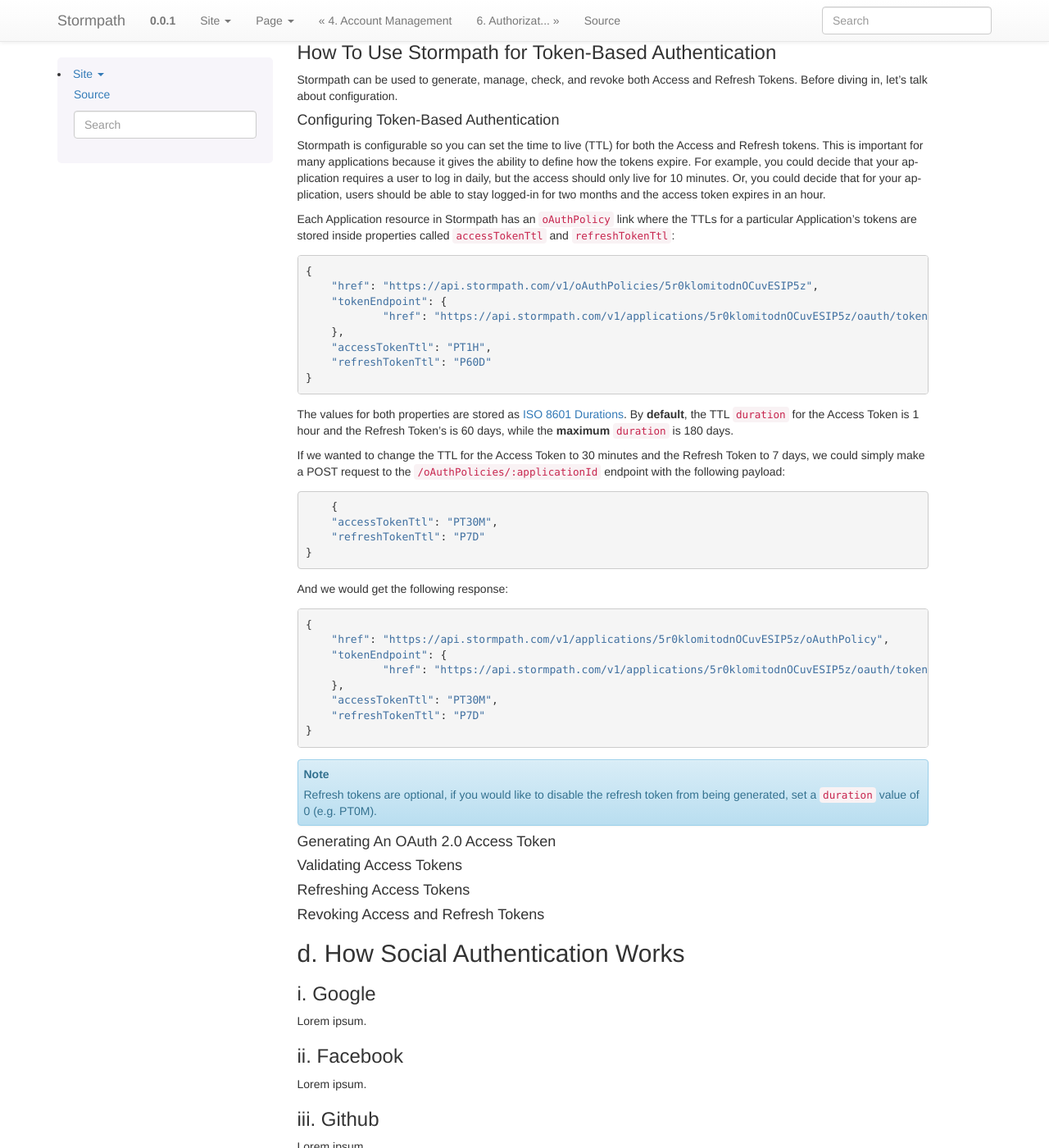
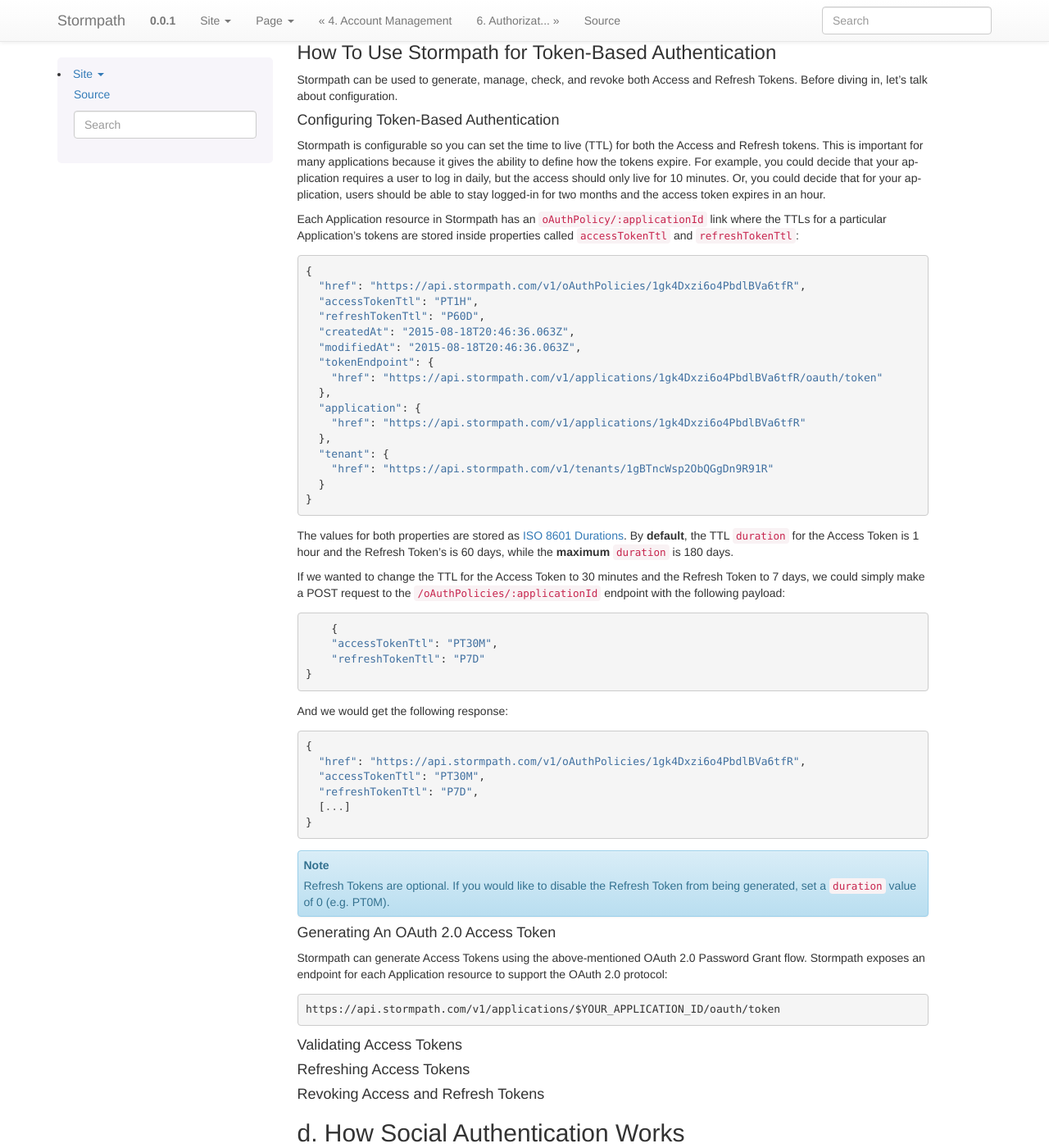
Before and after one commit to stormpath/stormpath-documentation, a Sphinx documentation site: the page built from source/005_auth_n.rst, in a window 1280 px wide and 1400 px high, scrolled down 4840 px. Shown: the whole window at 82% size. Built offline with Sphinx 7.4.7, drawn with Linux system fonts in a browser that asks for light colours; some of the changed text lies outside the part shown.

Commit message:
Added real responses to 5c

```diff
--- a/source/005_auth_n.rst
+++ b/source/005_auth_n.rst
@@ -183,7 +183,7 @@
 	  }
 	}
 
-At the end of this JSON we see two interesting links that we can now cover: access and refresh tokens.
+At the end of this JSON we see two interesting links that we can now cover: Access and Refresh tokens.
 
 c. How Token-Based Authentication Works
 =======================================
@@ -236,15 +236,23 @@
 
 Stormpath is configurable so you can set the time to live (TTL) for both the Access and Refresh tokens. This is important for many applications because it gives the ability to define how the tokens expire. For example, you could decide that your application requires a user to log in daily, but the access should only live for 10 minutes. Or, you could decide that for your application, users should be able to stay logged-in for two months and the access token expires in an hour.
 
-Each Application resource in Stormpath has an ``oAuthPolicy`` link where the TTLs for a particular Application's tokens are stored inside properties called ``accessTokenTtl`` and ``refreshTokenTtl``::
+Each Application resource in Stormpath has an ``oAuthPolicy/:applicationId`` link where the TTLs for a particular Application's tokens are stored inside properties called ``accessTokenTtl`` and ``refreshTokenTtl``::
 
 	{
-	    "href": "https://api.stormpath.com/v1/oAuthPolicies/5r0klomitodnOCuvESIP5z",
-	    "tokenEndpoint": {
-	            "href": "https://api.stormpath.com/v1/applications/5r0klomitodnOCuvESIP5z/oauth/token"
-	    },
-	    "accessTokenTtl": "PT1H",
-	    "refreshTokenTtl": "P60D"
+	  "href": "https://api.stormpath.com/v1/oAuthPolicies/1gk4Dxzi6o4PbdlBVa6tfR",
+	  "accessTokenTtl": "PT1H",
+	  "refreshTokenTtl": "P60D",
+	  "createdAt": "2015-08-18T20:46:36.063Z",
+	  "modifiedAt": "2015-08-18T20:46:36.063Z",
+	  "tokenEndpoint": {
+	    "href": "https://api.stormpath.com/v1/applications/1gk4Dxzi6o4PbdlBVa6tfR/oauth/token"
+	  },
+	  "application": {
+	    "href": "https://api.stormpath.com/v1/applications/1gk4Dxzi6o4PbdlBVa6tfR"
+	  },
+	  "tenant": {
+	    "href": "https://api.stormpath.com/v1/tenants/1gBTncWsp2ObQGgDn9R91R"
+	  }
 	}
 
 The values for both properties are stored as `ISO 8601 Durations <https://en.wikipedia.org/wiki/ISO_8601#Durations>`_. By **default**, the TTL ``duration`` for the Access Token is 1 hour and the Refresh Token's is 60 days, while the **maximum** ``duration`` is 180 days.
@@ -259,24 +267,24 @@
 And we would get the following response::
 
 	{
-	    "href": "https://api.stormpath.com/v1/applications/5r0klomitodnOCuvESIP5z/oAuthPolicy",
-	    "tokenEndpoint": {
-	            "href": "https://api.stormpath.com/v1/applications/5r0klomitodnOCuvESIP5z/oauth/token"
-	    },
-	    "accessTokenTtl": "PT30M",
-	    "refreshTokenTtl": "P7D"
+	  "href": "https://api.stormpath.com/v1/oAuthPolicies/1gk4Dxzi6o4PbdlBVa6tfR",
+	  "accessTokenTtl": "PT30M",
+	  "refreshTokenTtl": "P7D",
+	  [...]
 	}
-
-.. todo::
-
-	update with real responses
 
 .. note::
 
-	Refresh tokens are optional, if you would like to disable the refresh token from being generated, set a ``duration`` value of 0 (e.g. PT0M).
+	Refresh Tokens are optional. If you would like to disable the Refresh Token from being generated, set a ``duration`` value of 0 (e.g. PT0M).
 
 Generating An OAuth 2.0 Access Token
-^^^^^^^^^^^^^^^^^^^^^^^^^^^^^^^^^^^^^^^
+^^^^^^^^^^^^^^^^^^^^^^^^^^^^^^^^^^^^
+
+Stormpath can generate Access Tokens using the above-mentioned OAuth 2.0 Password Grant flow. Stormpath exposes an endpoint for each Application resource to support the OAuth 2.0 protocol::
+
+	https://api.stormpath.com/v1/applications/$YOUR_APPLICATION_ID/oauth/token
+
+
 
 Validating Access Tokens
 ^^^^^^^^^^^^^^^^^^^^^^^^
```
